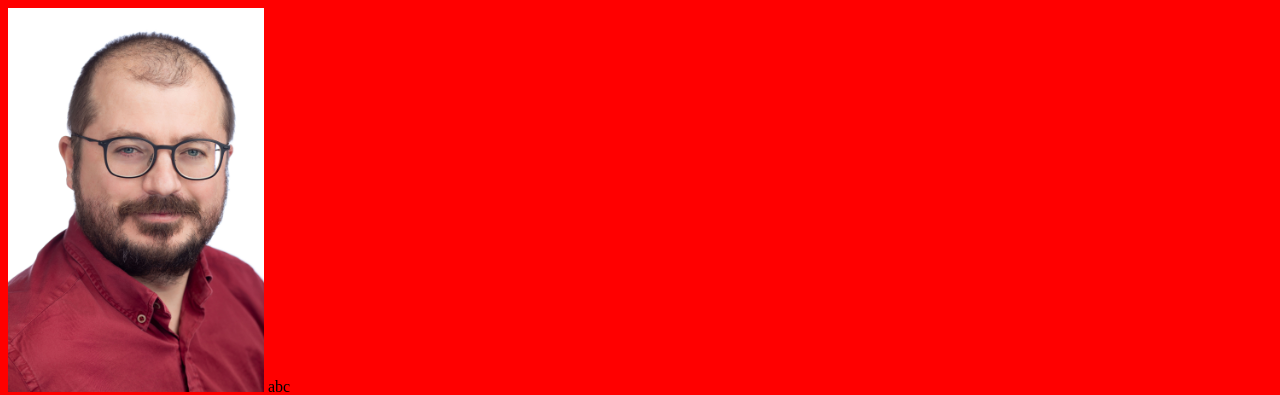
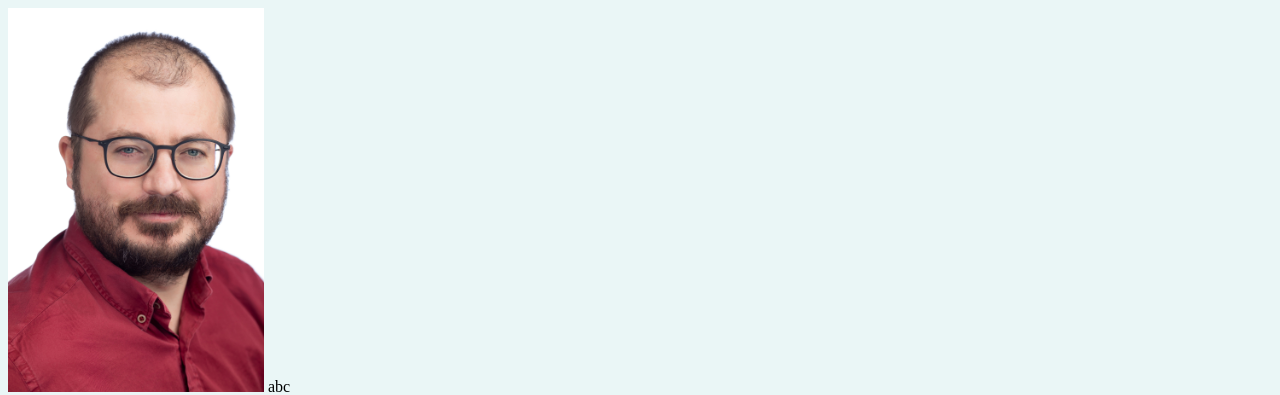
Before and after one commit to berneskaracay/personal-webpage, a plain HTML site: page index.html in a window 1280 px wide. Shown: the top 395 px of the page. Drawn offline with Linux system fonts and the light colour scheme.

Commit message:
color BEATIFUL

```diff
--- a/index.html
+++ b/index.html
@@ -6,7 +6,7 @@
   <title>Bernes' Personal Site</title>
 </head>
 
-<body style="background-color: red">
+<body style="background-color: #EAF6F6;">
   <img src="images\bernes_2.jpg" alt="Bernes' Profile Picture" , width="256" height="384">
   <table>
     <tr>
```
